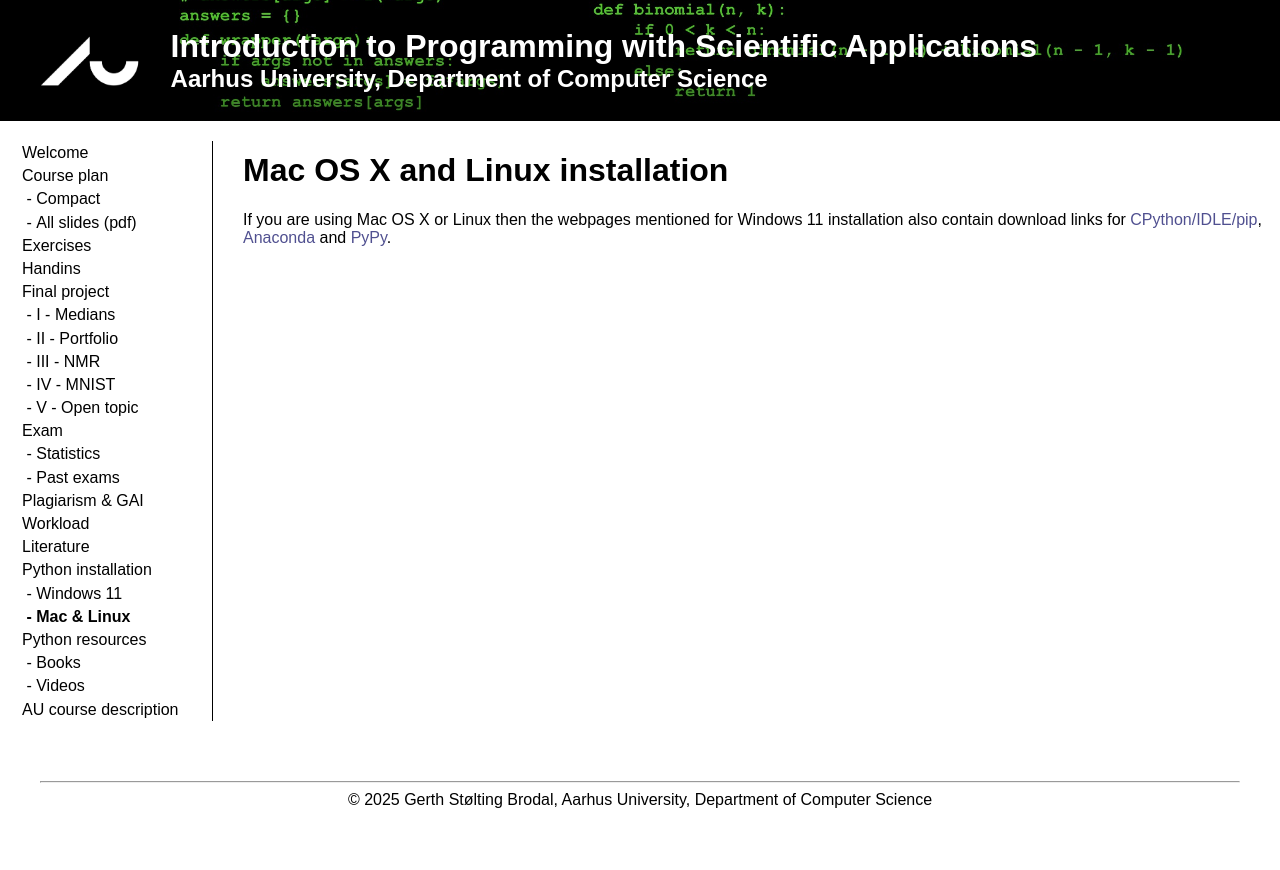
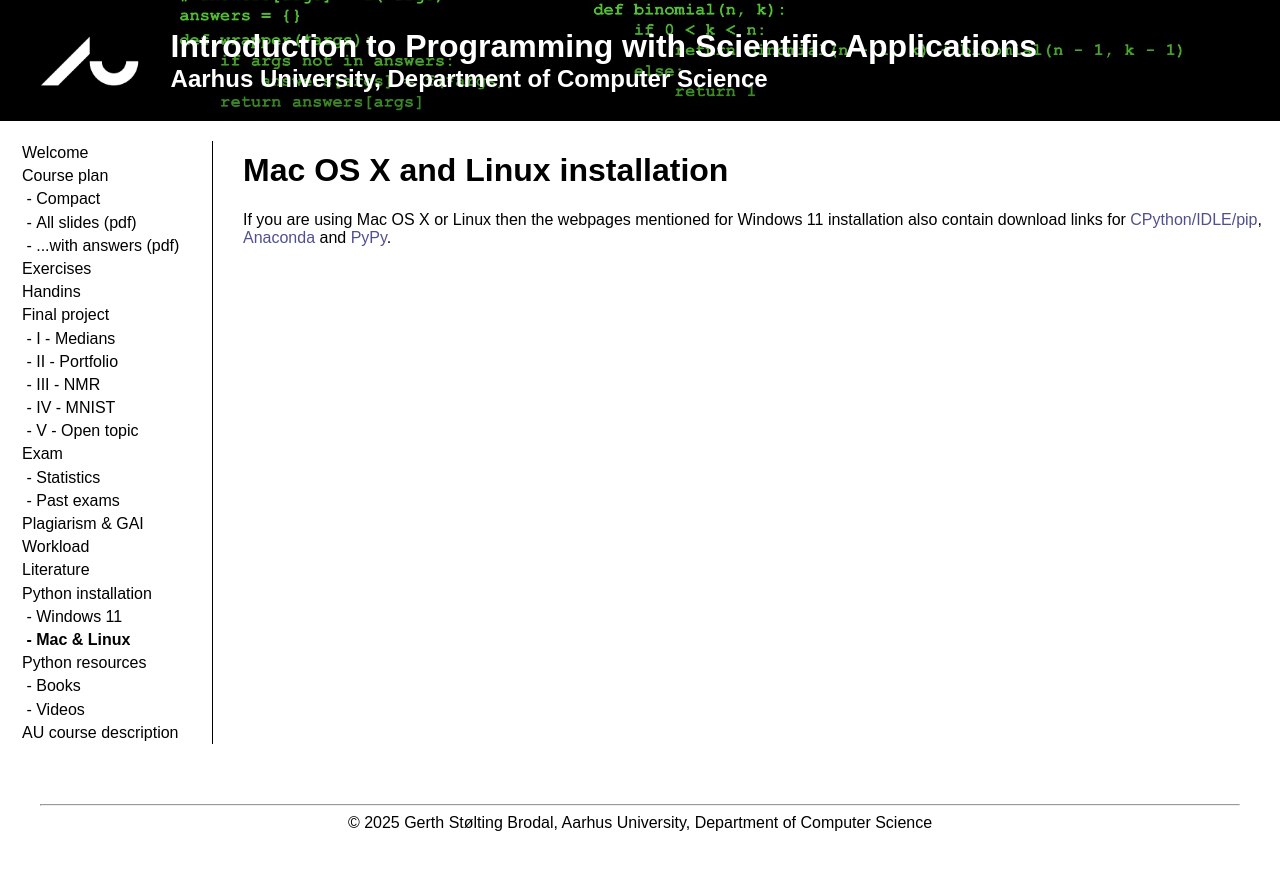
Before and after one commit to gsbrodal/gsbrodal.github.io, a Jekyll site: the page built from ipsa/install-mac-linux.md, in a window 1280 px wide. Shown: the top 870 px of the page. Built offline with Jekyll 4.4.1, drawn with Linux system fonts in a browser that asks for light colours; our own code applies the rules of GitHub Pages for plain Markdown files.

Commit message:
_config.yml all-slides-with-answers.pdf all-slides.pdf

```diff
--- a/_config.yml
+++ b/_config.yml
@@ -17,6 +17,8 @@ menu:
     url: "plan-compact"
   - title: "&nbsp;-&nbsp;All slides (pdf)"
     url: "slides/all-slides.pdf"
+  - title: "&nbsp;-&nbsp;...with answers (pdf)"
+    url: "slides/all-slides-with-answers.pdf"
   - title: "Exercises"
     url: "exercises"
   - title: "Handins"
```
Also changed, not shown: 1 other file.
